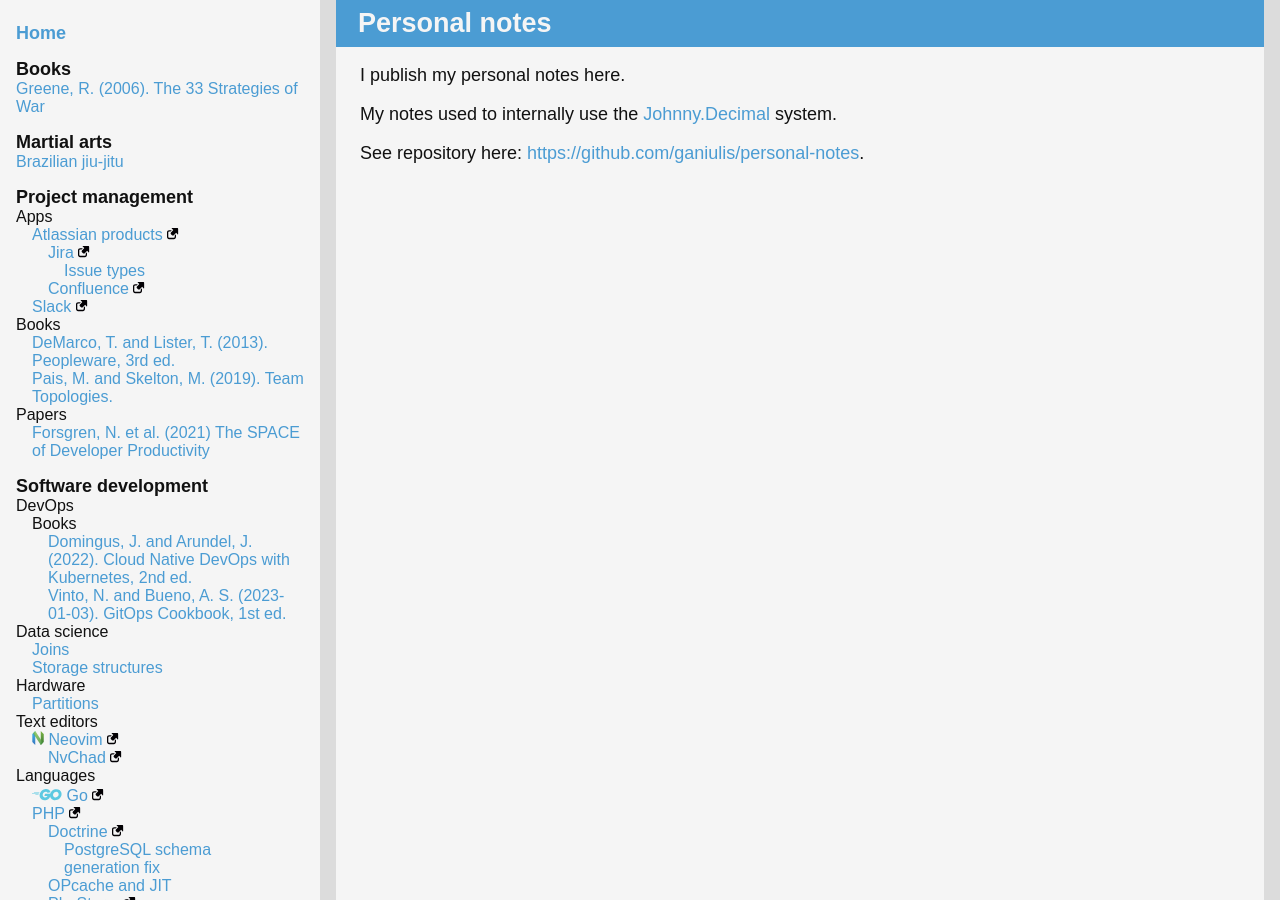
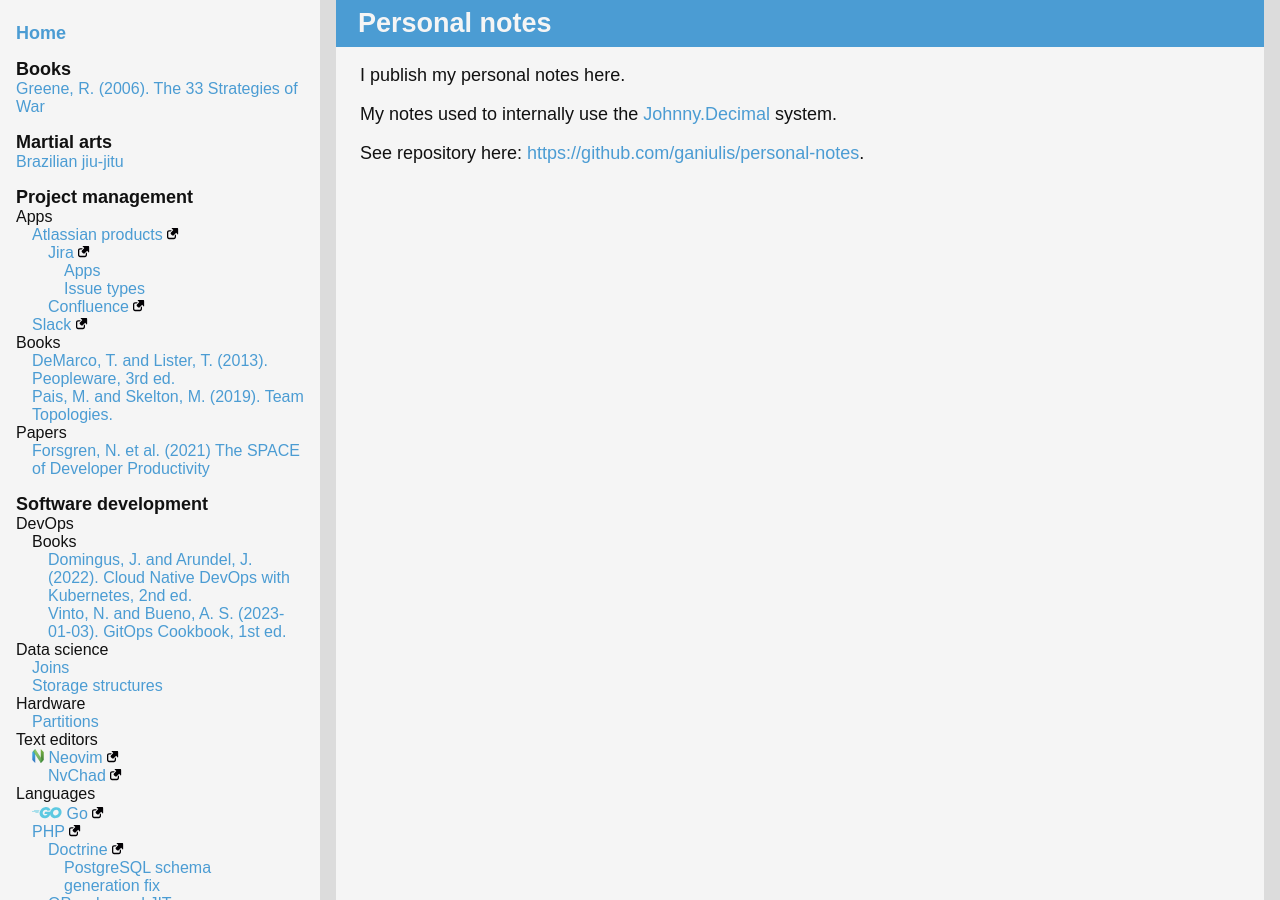
Before and after one commit to ganiulis/personal-notes, a Jekyll site: the page built from index.md, in a window 1280 px wide and 900 px high. Built offline with Jekyll 4.4.1, drawn with Linux system fonts in a browser that asks for light colours; our own code applies the rules of GitHub Pages for plain Markdown files.

Commit message:
feat: Notes

```diff
--- a/_data/navigation.yaml
+++ b/_data/navigation.yaml
@@ -23,6 +23,8 @@ items:
                 website: https://www.atlassian.com/software/jira
                 path: jira
                 items:
+                  - title: Apps
+                    path: apps
                   - title: Issue types
                     path: issue-types
               - title: Confluence
```
Also changed, not shown: project-management/apps/atlassian/jira/apps.md (added, +7 -0 lines).
